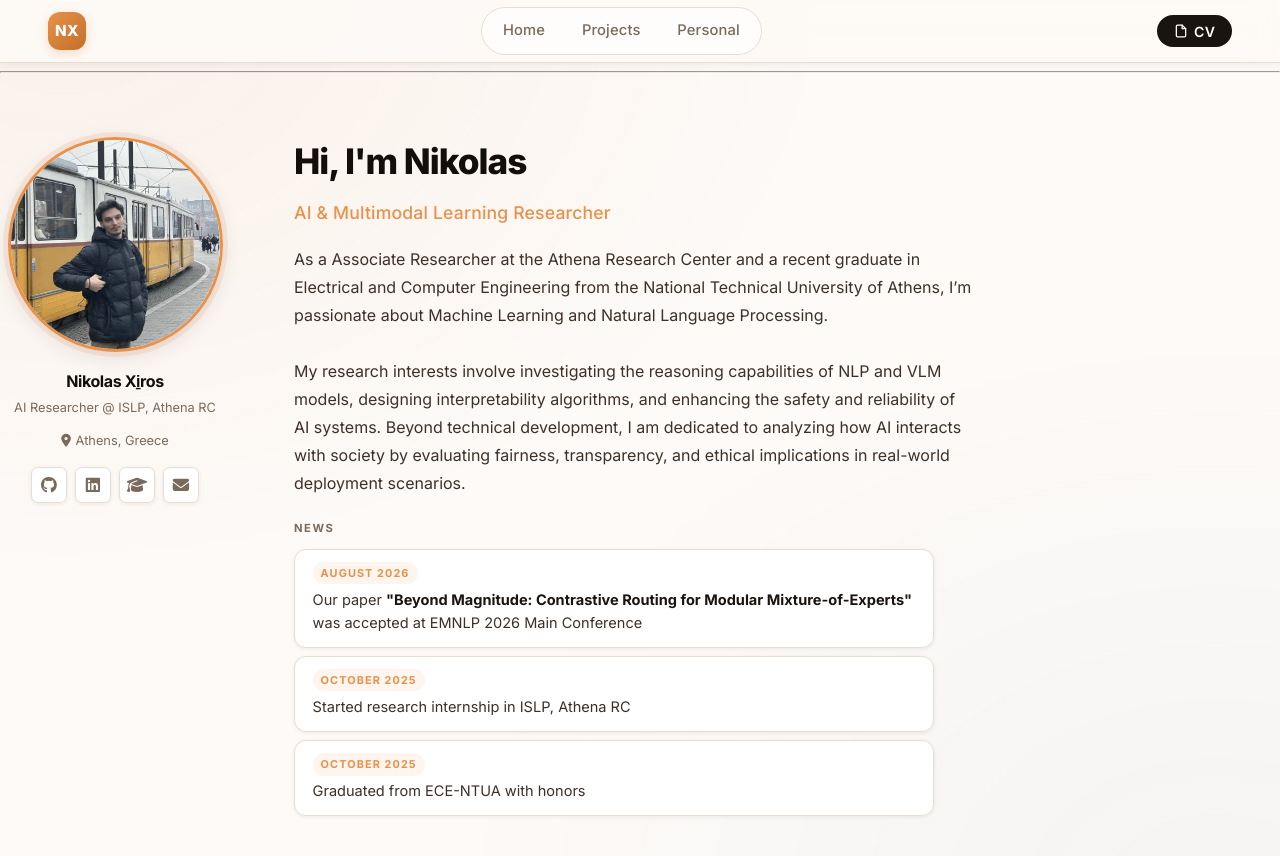
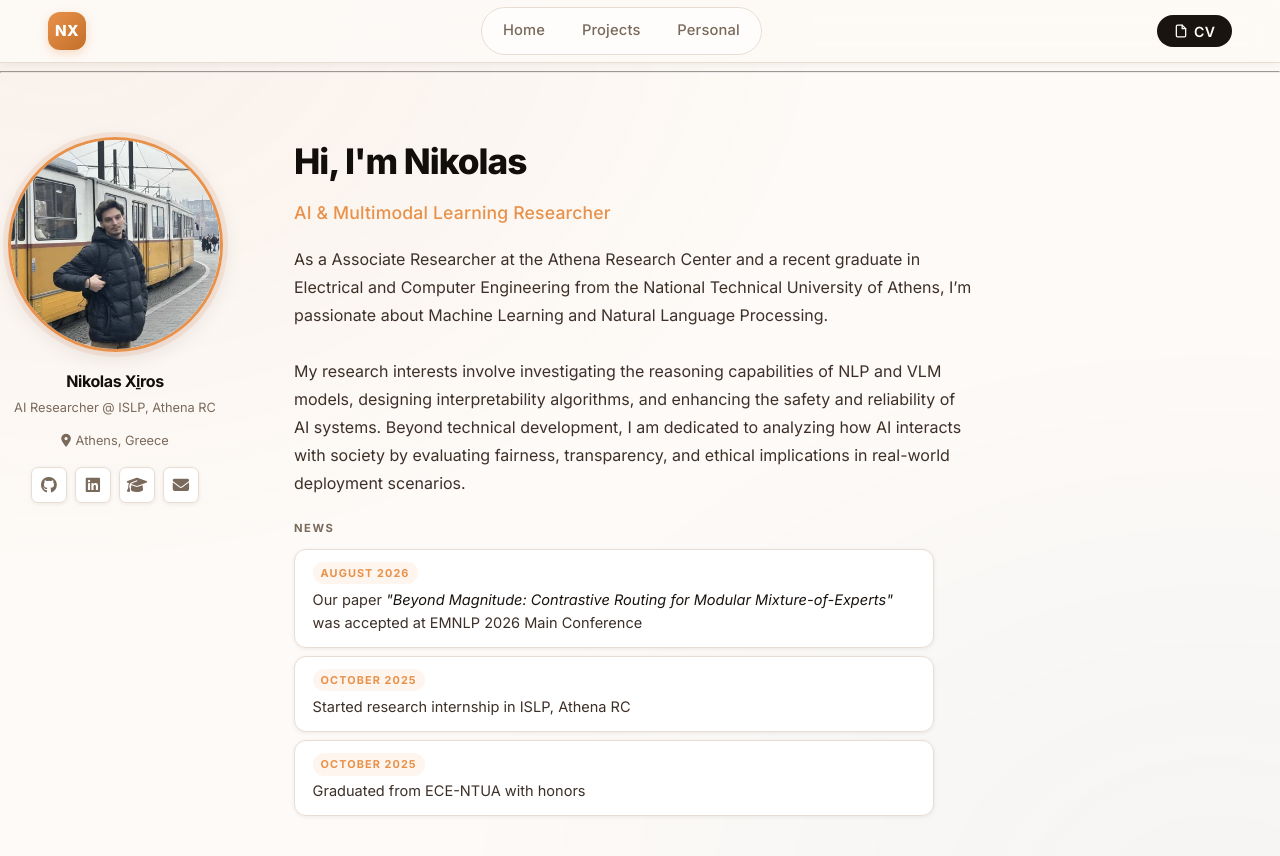
Before and after one commit to nickxir12/nickxir12.github.io, a Jekyll site: the page built from index.md, in a window 1280 px wide. Shown: the top 856 px of the page. Built offline with Jekyll 4.4.1, drawn with Linux system fonts in a browser that asks for light colours; some web fonts are replaced.

Commit message:
Italicise news paper title instead of bolding it
Swap <strong> for <em> on the EMNLP paper title and restyle to match.
Keep the italic at weight 400, the only italic axis loaded for Inter,
so the browser uses the real italic rather than a synthesised oblique.

Co-Authored-By: Claude Opus 5 <noreply@anthropic.com>

```diff
--- a/assets/css/custom.css
+++ b/assets/css/custom.css
@@ -499,8 +499,11 @@ a.skip-to-content {
   line-height: 1.55;
 }
 
-.news-item p strong {
-  font-weight: 700;
+/* Weight 400 is the only italic axis loaded for Inter, so keep it there
+   and let colour carry the emphasis — 500 would synthesise a fake oblique. */
+.news-item p em {
+  font-style: italic;
+  font-weight: 400;
   color: var(--text-primary) !important;
 }
 
--- a/index.md
+++ b/index.md
@@ -2,7 +2,7 @@
 title: "Home"
 ---
 
-<link rel="stylesheet" href="{{ '/assets/css/custom.css?v=35' | relative_url }}">
+<link rel="stylesheet" href="{{ '/assets/css/custom.css?v=36' | relative_url }}">
 <link rel="preload" href="https://fonts.googleapis.com/css2?family=Inter:wght@400;600;700&display=swap" as="style" onload="this.onload=null;this.rel='stylesheet'">
 <noscript><link href="https://fonts.googleapis.com/css2?family=Inter:wght@400;600;700&display=swap" rel="stylesheet"></noscript>
 <link rel="stylesheet" href="https://cdnjs.cloudflare.com/ajax/libs/font-awesome/6.4.0/css/all.min.css" media="print" onload="this.media='all'">
@@ -43,7 +43,7 @@ title: "Home"
       <div class="news-section">
         <div class="news-item">
           <span class="news-date">August 2026</span>
-          <p>Our paper <strong>"Beyond Magnitude: Contrastive Routing for Modular Mixture-of-Experts"</strong> was accepted at EMNLP 2026 Main Conference</p>
+          <p>Our paper <em>"Beyond Magnitude: Contrastive Routing for Modular Mixture-of-Experts"</em> was accepted at EMNLP 2026 Main Conference</p>
         </div>
         <div class="news-item">
           <span class="news-date">October 2025</span>
```
Also changed, not shown: about.md (+1 -1 lines), interests.md (+1 -1 lines).
